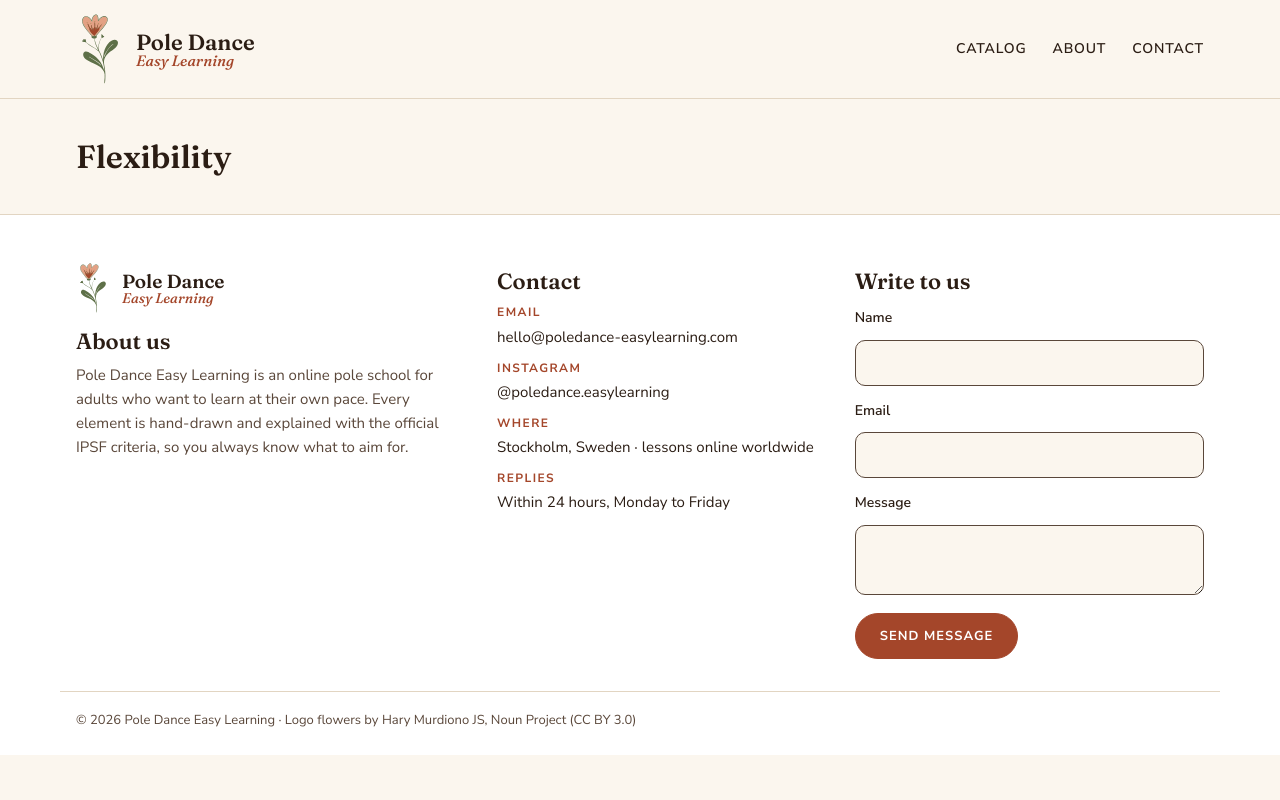
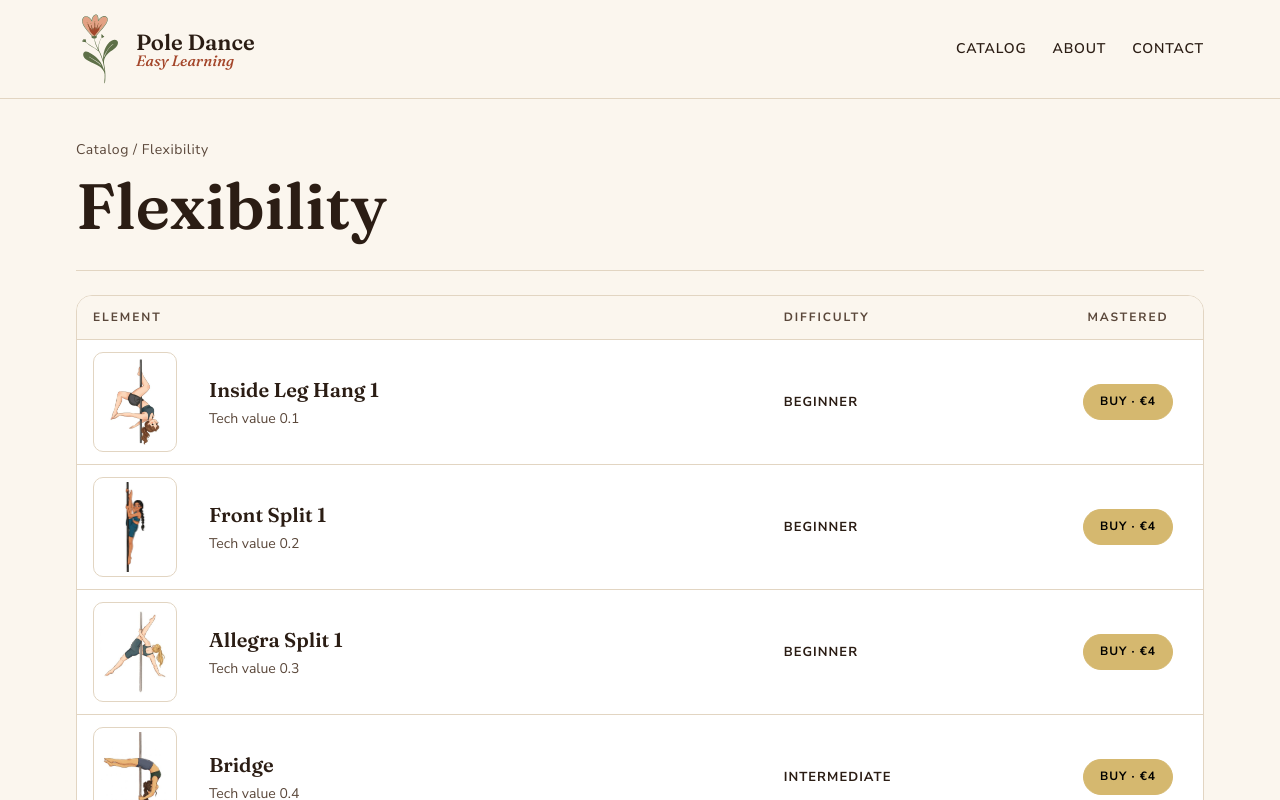
Before and after one commit to alakhmakova/pole-dance-easy-learning, a React (Vite) app: page /category/flexibility in a window 1280 px wide. Shown: the top 800 px of the page. Built offline with nearby package versions, Linux system fonts and the light colour scheme.

Commit message:
Add elements table to the category page

```diff
--- /dev/null
+++ b/src/components/ElementRow.css
@@ -0,0 +1,55 @@
+/* One row of the elements table: picture, name and tech value, level, Buy button. */
+
+.thumb {
+    display: flex;
+    align-items: center;
+    justify-content: center;
+    width: 84px;
+    height: 100px;
+    padding: 4px;
+    border: 1px solid var(--line);
+    border-radius: 10px;
+    background: var(--panel);
+}
+
+.thumb img {
+    display: block;
+    width: 100%;
+    height: 100%;
+    object-fit: contain;
+}
+
+.el-name {
+    font-family: var(--display);
+    font-size: 20px;
+    font-weight: 600;
+}
+
+.tv {
+    margin-top: 2px;
+    color: var(--muted);
+    font-size: 14px;
+    font-variant-numeric: tabular-nums;
+}
+
+.level {
+    font-size: 13px;
+    font-weight: 700;
+    letter-spacing: 0.08em;
+    text-transform: uppercase;
+    white-space: nowrap;
+}
+
+.status {
+    display: flex;
+    align-items: center;
+    justify-content: center;
+    gap: 10px;
+    white-space: nowrap;
+}
+
+/* Smaller button inside the table. */
+.status .btn {
+    padding: 7px 16px;
+    font-size: 12px;
+}
--- /dev/null
+++ b/src/components/ElementRow.jsx
@@ -0,0 +1,33 @@
+import './ElementRow.css';
+
+// Turns technical value (0.1-1.0) into a difficulty level for the table.
+function getLevel(techValue) {
+    if (techValue <= 0.3) {
+        return "Beginner";
+    }
+    else if (techValue <= 0.6) {
+        return "Intermediate";
+    }
+    else {
+        return "Advanced";
+    }
+}
+
+// Shows one element as a table row: picture, name and tech value, difficulty level, Buy button.
+export default function ElementRow({ element }) {
+    return (
+        <tr>
+            <td><div className="thumb"><img src={element.image} alt="" /></div></td>
+            <td>
+                <div className="el-name">{element.name}</div>
+                <div className="tv">Tech value {element.techValue.toFixed(1)}</div>
+            </td>
+            <td><span className="level">{getLevel(element.techValue)}</span></td>
+            <td>
+                <div className="status">
+                    <button type="button" className="btn btn-price">Buy · €{element.price}</button>
+                </div>
+            </td>
+        </tr>
+    );
+}
--- /dev/null
+++ b/src/pages/CategoryPage.css
@@ -0,0 +1,69 @@
+/* Category page: breadcrumbs, title and the table of elements (styles from the mockup). */
+
+.crumbs {
+    font-size: 14px;
+    letter-spacing: 0.04em;
+    color: var(--muted);
+}
+
+.crumbs a {
+    color: inherit;
+    text-decoration: none;
+}
+
+.crumbs a:hover {
+    color: var(--accent);
+}
+
+.category-title {
+    margin: 10px 0 24px;
+    padding-bottom: 28px;
+    border-bottom: 1px solid var(--line);
+    font-size: clamp(40px, 6vw, 64px);
+}
+
+/* The box scrolls sideways on narrow screens instead of squeezing the table. */
+.table-box {
+    overflow-x: auto;
+    border: 1px solid var(--line);
+    border-radius: 16px;
+    background: var(--panel);
+}
+
+.table-box table {
+    width: 100%;
+    min-width: 640px;
+    border-collapse: collapse;
+}
+
+.table-box th {
+    padding: 12px 16px;
+    border-bottom: 1px solid var(--line);
+    background: var(--bg);
+    color: var(--muted);
+    font-size: 12px;
+    font-weight: 700;
+    letter-spacing: 0.16em;
+    text-align: left;
+    text-transform: uppercase;
+}
+
+/* First column (picture) and last column (Mastered) have fixed widths. */
+.table-box th:first-child {
+    width: 110px;
+}
+
+.table-box th:last-child {
+    width: 150px;
+    text-align: center;
+}
+
+.table-box td {
+    padding: 12px 16px;
+    border-bottom: 1px solid var(--line);
+    vertical-align: middle;
+}
+
+.table-box tr:last-child td {
+    border-bottom: 0;
+}
--- a/src/pages/CategoryPage.jsx
+++ b/src/pages/CategoryPage.jsx
@@ -1,8 +1,10 @@
 // Hooks (useState, useEffect, useParams: functions whose names start with "use")
 // can only be called at the top level of a component, never inside conditions, loops or nested functions.
 import { useState, useEffect } from 'react'
-import { useParams } from "react-router";
+import { Link, useParams } from "react-router";
 import { getCategory, getElements } from '../api';
+import ElementRow from '../components/ElementRow';
+import './CategoryPage.css';
 
 export default function CategoryPage() {
     // id comes from the page address: the route in App.jsx is category/:id,
@@ -50,10 +52,36 @@ export default function CategoryPage() {
     // Short message for the user, without technical details
     if (error) return <main className='container'><p className='status-message'>Category could not be loaded.</p></main>;
     if (!category) return <main className='container'><p className='status-message'>Category not found.</p></main>;
-    if (elements.length === 0) return <main className='container'><p className='status-message'>Elements for this category are coming soon.</p></main>;
-    /*const listElements = elements.map(element =>
+    const listElements = elements.map(element =>
+        <ElementRow
+            key={element.id}
+            element={element}
+        />
+    );
 
-    );*/
-
-    return <main className='container'><h1>{category.name}</h1></main>
+    return (
+        <main className='container'>
+            <div className='crumbs'>
+                <Link to='/'>Catalog</Link> / <span>{category.name}</span>
+            </div>
+            <h1 className='category-title'>{category.name}</h1>
+            {elements.length === 0 ? (
+                <p className='status-message'>Elements for this category are coming soon.</p>
+            ) : (
+                <div className='table-box'>
+                    <table>
+                        <thead>
+                            <tr>
+                                <th>Element</th>
+                                <th></th>
+                                <th>Difficulty</th>
+                                <th>Mastered</th>
+                            </tr>
+                        </thead>
+                        <tbody>{listElements}</tbody>
+                    </table>
+                </div>
+            )}
+        </main>
+    );
 }
```
